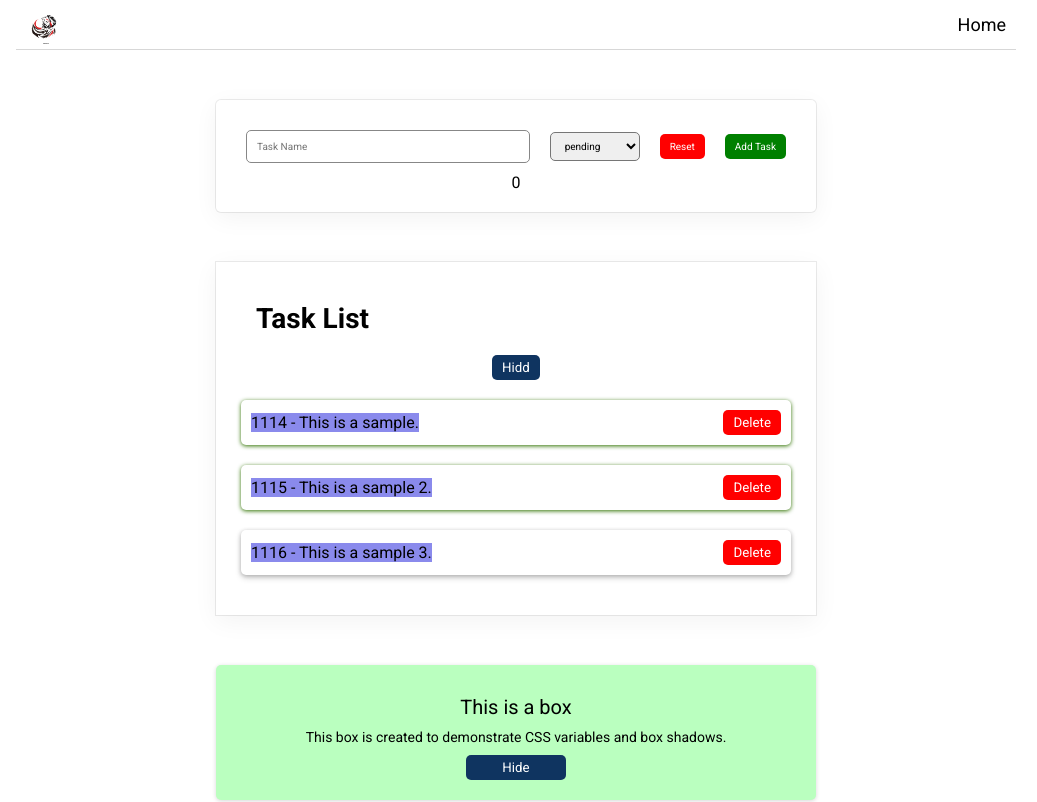
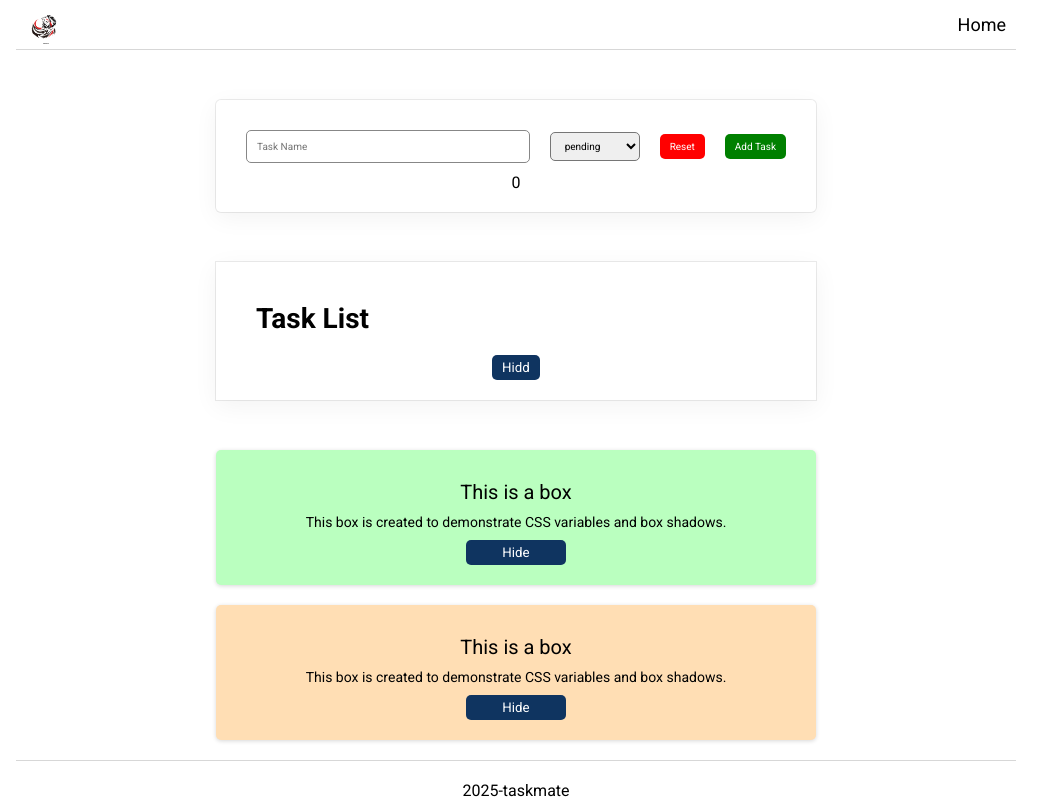
Before and after one commit to masudrana101/taskmate, a React (Create React App) app: page / in a window 1280 px wide. Shown: the top 802 px of the page, without its empty margins (124-1161 px from the left). Built offline with nearby package versions, Linux system fonts and the light colour scheme.

Commit message:
update
Signed-off-by: Masud <masud.cse.sub@gmail.com>

```diff
--- a/src/App.js
+++ b/src/App.js
@@ -8,11 +8,7 @@ import './App.css';
 
 
 function App() {
-   const [tasks, setTasks] = useState([
-    { id: 1114, name: "This is a sample.", completed: true },
-    { id: 1115, name: "This is a sample 2.", completed: true },
-    { id: 1116, name: "This is a sample 3.", completed: false }
-  ]);
+   const [tasks, setTasks] = useState([]);
 
 
   return (
```
